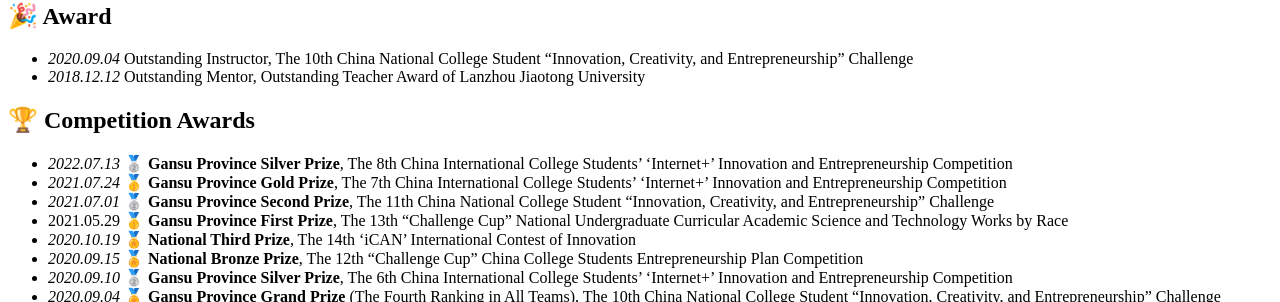
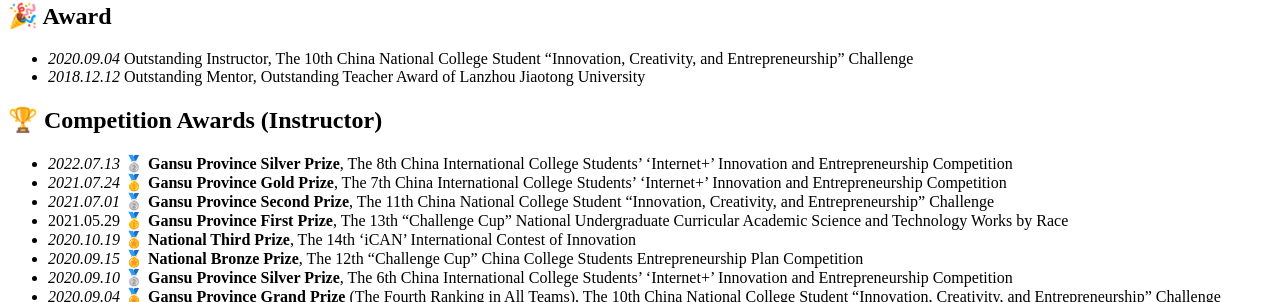
Before and after one commit to yinjiewang/yinjiewang.github.io, a Jekyll site: the page built from _pages/includes/honors.md, in a window 1280 px wide. Shown: the part 539-841 px from the top of the page. Built offline with Jekyll 4.4.1, drawn with Linux system fonts in a browser that asks for light colours; our own code applies the rules of GitHub Pages for plain Markdown files.

Commit message:
Update honors.md

```diff
--- a/_pages/includes/honors.md
+++ b/_pages/includes/honors.md
@@ -5,7 +5,7 @@
 - *2020.09.04* Outstanding Instructor, The 10th China National College Student “Innovation, Creativity, and Entrepreneurship” Challenge
 - *2018.12.12* Outstanding Mentor, Outstanding Teacher Award of Lanzhou Jiaotong University
 
-## 🏆 Competition Awards
+## 🏆 Competition Awards (Instructor)
 
 - *2022.07.13* **🥈 Gansu Province Silver Prize**, The 8th China International College Students’ ‘Internet+’ Innovation and Entrepreneurship Competition
 - *2021.07.24* **🥇 Gansu Province Gold Prize**, The 7th China International College Students’ ‘Internet+’ Innovation and Entrepreneurship Competition
```
